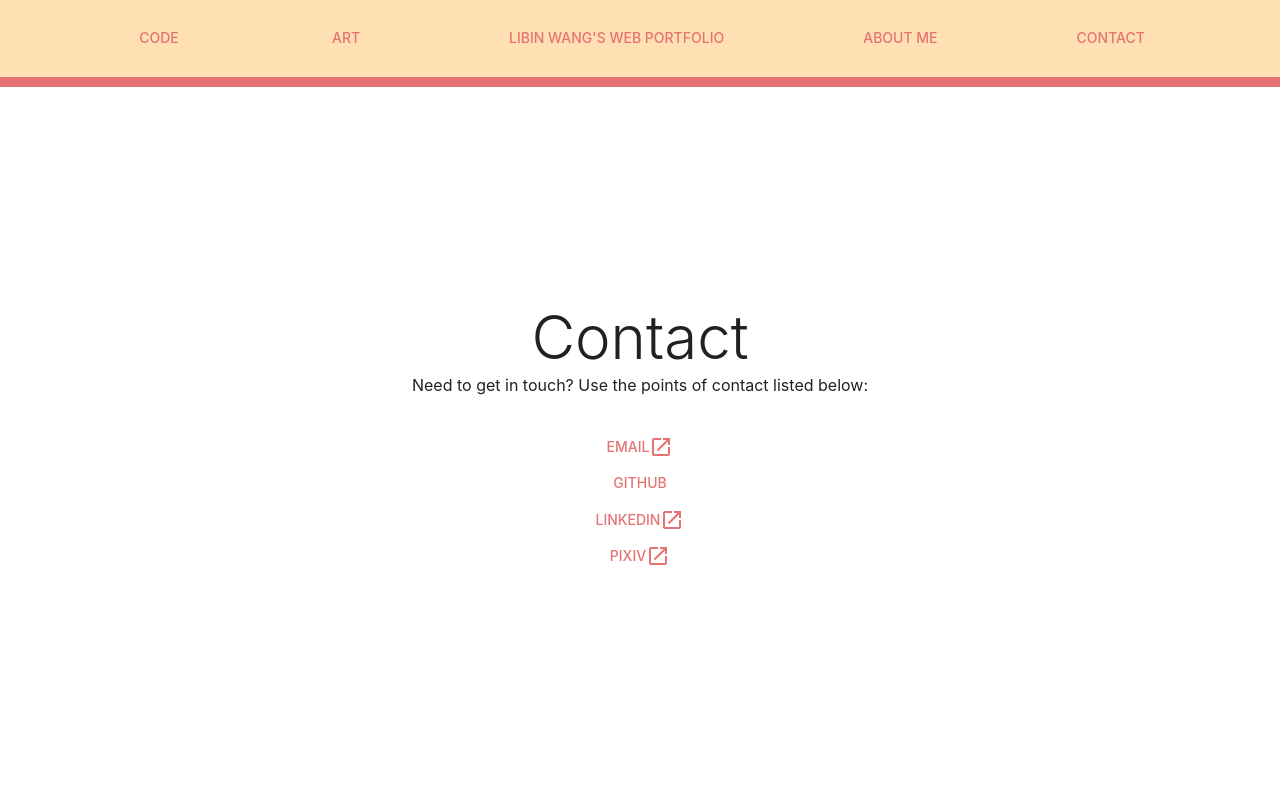
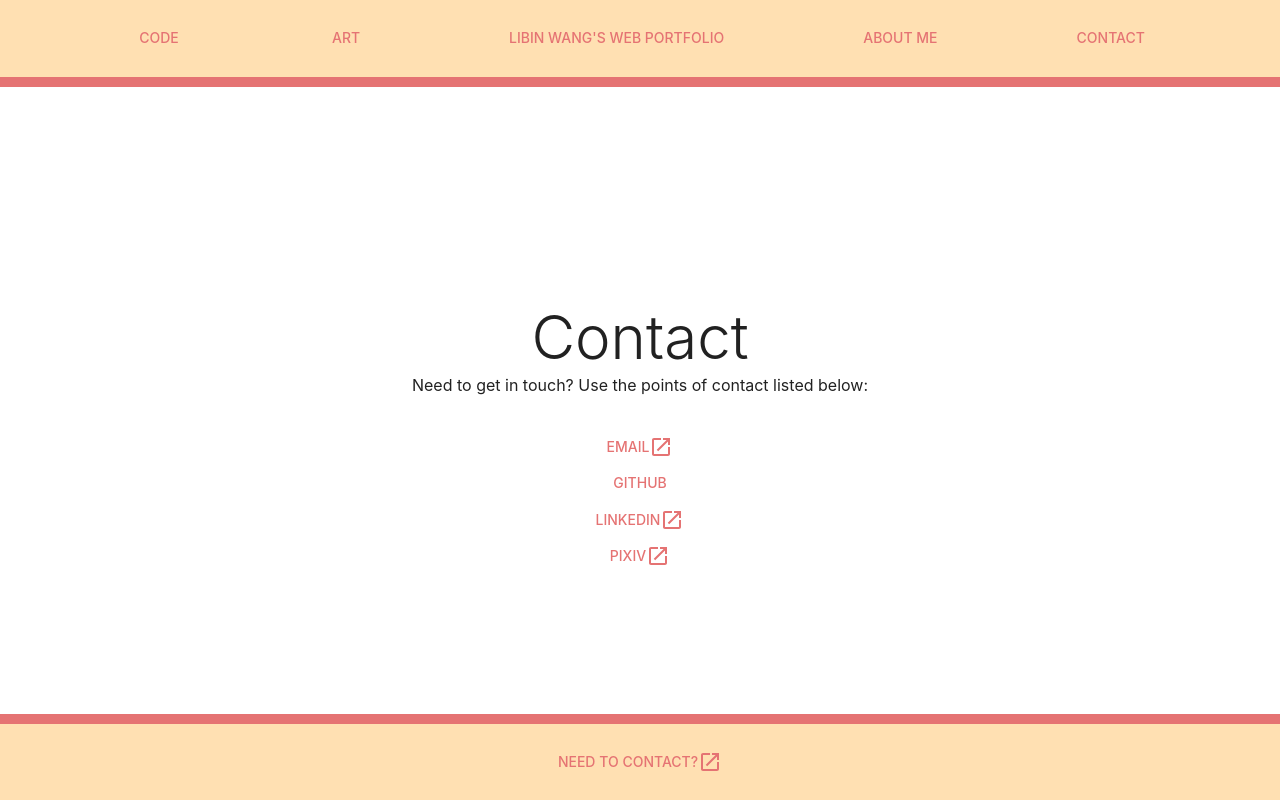
Before and after one commit to ten-gou/portfolio-website, a React (Create React App) app: page /contact in a window 1280 px wide. Built offline with nearby package versions, Linux system fonts and the light colour scheme.

Commit message:
added the footer, and cleaned the code of excess code

```diff
--- a/src/App.js
+++ b/src/App.js
@@ -72,6 +72,7 @@ function App() {
             <Route exact path='/contact' element={<Contact />}></Route>
           </Routes>
           <Offset></Offset>
+          <Footer />
           </ThemeProvider>
         </>
       </BrowserRouter>
--- a/src/components/Footer/Footer.js
+++ b/src/components/Footer/Footer.js
@@ -1,22 +1,15 @@
-import React, { useState, useEffect } from 'react';
-import { Stack, Typography, Box, useTheme, Button, Icon, useMediaQuery, IconButton } from '@mui/material';
-import Brightness4Icon from '@mui/icons-material/Brightness4';
-import Brightness7Icon from '@mui/icons-material/Brightness7';
+import React from 'react';
+import { Stack, Button, Box, Typography } from "@mui/material";
+import LaunchIcon from '@mui/icons-material/Launch';
+import { footer, link } from './styles.js';
 
 const Footer = () => {
-    const theme = useTheme();
-    const [darkMode, setDarkMode] = useState(theme.palette.type == 'dark' ? true : false);
-
-    const switchMode = () => {
-        setDarkMode(!darkMode);
-    }
-
     return (
         <>
-        <Box>
-            <IconButton color="inherit">
-                {theme.palette.mode === 'dark' ? <Brightness7Icon /> : <Brightness4Icon />}
-            </IconButton>
+        <Box sx={footer} position='sticky'>
+            <Stack flexDirection='row' justifyContent='space-evenly' alignItems='center' marginY='1rem'>
+                <Box><Typography textAlign={'center'}><Button sx={link} href='/contact'>Need to Contact?<LaunchIcon /></Button></Typography></Box>
+            </Stack>
         </Box>
         </>
     )
--- /dev/null
+++ b/src/components/Footer/styles.js
@@ -0,0 +1,16 @@
+const footer = {
+    alignSelf: 'flex-end',
+    position: 'fixed',
+    bgcolor: '#ffe0b2',
+    bottom: 0,
+    padding: 1,
+    borderTop: '10px solid #e57373',
+    width: 1,
+}
+
+const link = {
+    color: '#e57373',
+    alignSelf: 'center',
+}
+
+export { footer , link };
--- a/src/components/Navbar/Navbar.js
+++ b/src/components/Navbar/Navbar.js
@@ -11,7 +11,7 @@ const TitleCollapse = () => {
     const match = useMediaQuery(theme.breakpoints.up('sm'));
 
     //depending on small or not, returns full title or collapsed version
-    if (match == true) {
+    if (match === true) {
         return <Button sx={buttonStyle} href='/'>Libin Wang's Web Portfolio</Button>
     }
     else {
@@ -28,7 +28,7 @@ const AboutCollapse = () => {
 
 
     //depending on small or not, returns full title or collapsed version
-    if (match == true) {
+    if (match === true) {
         return <Button sx={buttonStyle} href='/aboutme'>About Me</Button>
     }
     else {
--- a/src/pages/AboutMe/AboutMe.js
+++ b/src/pages/AboutMe/AboutMe.js
@@ -1,4 +1,4 @@
-import { Divider, Button, Box, Grid, List, ListItem, ListItemIcon, ListItemText, Typography, useTheme } from "@mui/material";
+import { Button, Grid, List, ListItem, ListItemIcon, ListItemText, Typography, useTheme } from "@mui/material";
 
 import CreateIcon from '@mui/icons-material/Create';
 import MicIcon from '@mui/icons-material/Mic';
--- a/src/pages/Contact/Contact.js
+++ b/src/pages/Contact/Contact.js
@@ -1,9 +1,8 @@
-import { Box, Grid, Typography, Stack, useTheme, List, ListItem, ListItemText, ListItemIcon, Button, useMediaQuery } from "@mui/material";
+import { Grid, Typography, Stack, Button } from "@mui/material";
 import LaunchIcon from '@mui/icons-material/Launch';
 import { link } from './styles';
 
 const Contact = () => {
-    const theme = useTheme();
 
     const Link = () => {
         return  <>
```
